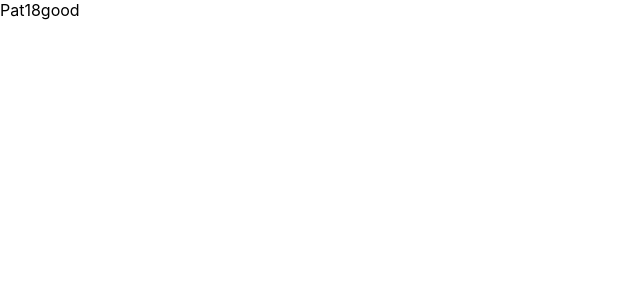
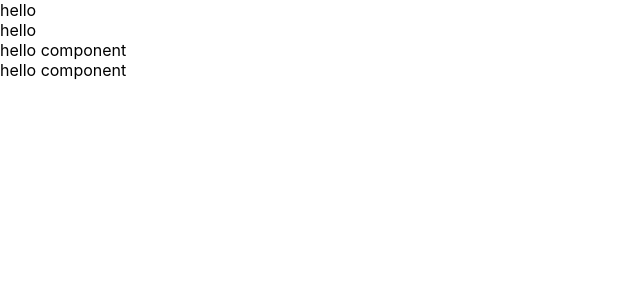
Before and after one commit to clyczar/react_learning, a React (Create React App) app: page / in a window 1280 px wide. Shown: the top 300 px of the page, without its empty margins (0-640 px from the left). Built offline with nearby package versions, Linux system fonts and the light colour scheme.

Commit message:
create component
create component by function and class,
onClick function

```diff
--- /dev/null
+++ b/src/App.css
@@ -0,0 +1,4 @@
+.active{
+    color: yellow;
+    font-size: 30px;
+}
--- a/src/App.js
+++ b/src/App.js
@@ -1,17 +1,31 @@
 
-const name = 'Pat'
-const gerAge = () =>{
-  return 18
+import './App.css'
+import React from "react"
+function Hello () {
+  const alert123 = () => {
+    alert('aaa')
+  }
+  return <div onClick={alert123}>hello</div>
 }
-const flag = true
-function App() {
+
+class HelloComponent extends React.Component {
+  alert345 = () => {
+    console.log(345)
+  }
+  render () {
+    return <div onClick={this.alert345}>hello component</div>
+  }
+}
+
+function App () {
   return (
     <div className="App">
-      {name}
-      {gerAge()}
-      {flag? 'good':'bad'}
+      <Hello />
+      <Hello></Hello>
+      <HelloComponent />
+      <HelloComponent></HelloComponent>
     </div>
-  );
+  )
 }
 
-export default App;
+export default App
```
Also changed, not shown: 1 other file (tests, documents, lock files or other folders).
